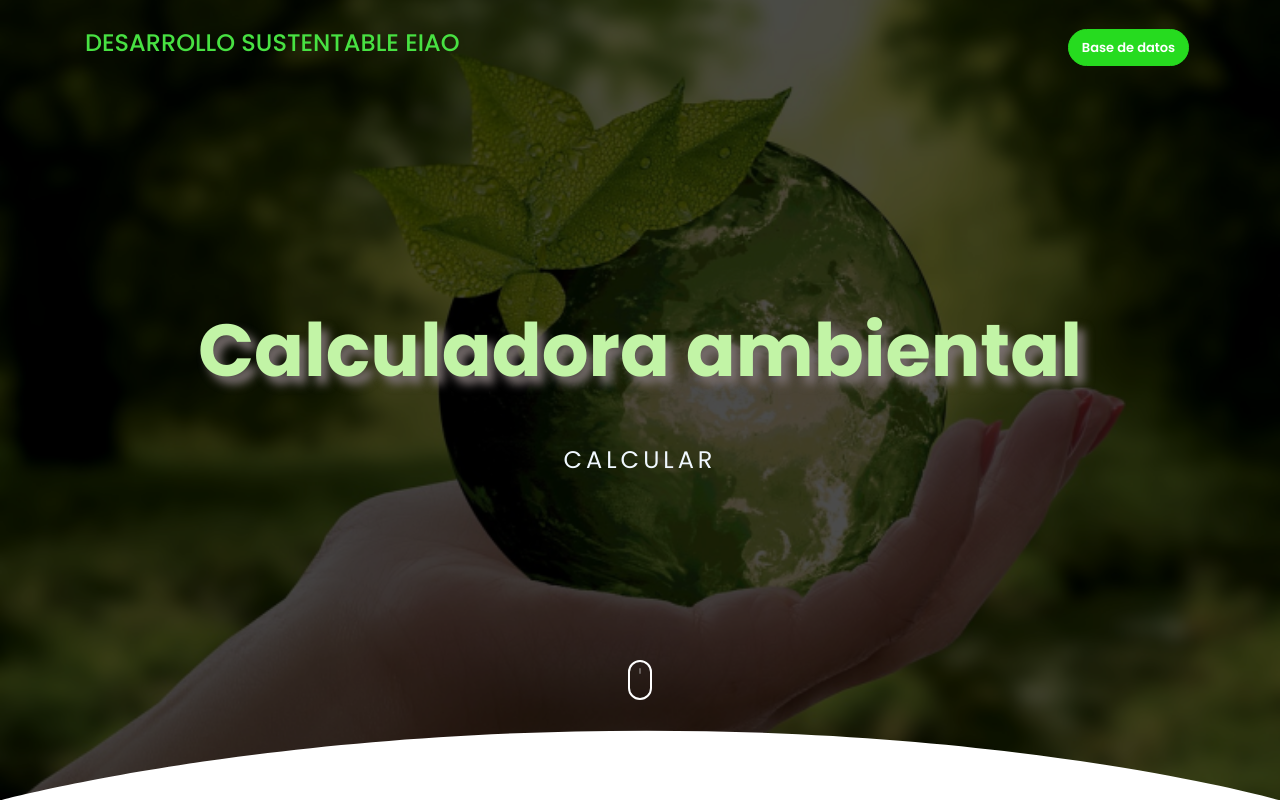
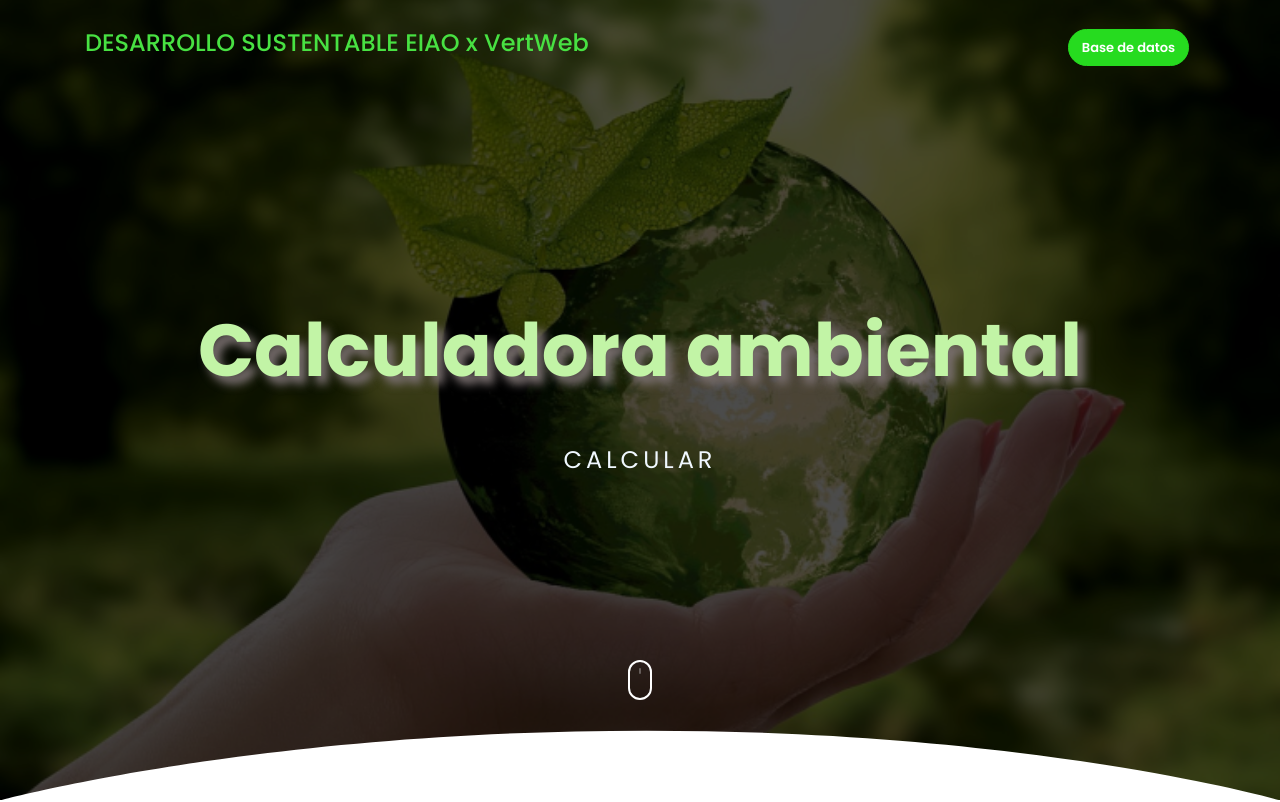
Before and after one commit to Diegogranja3/PROYECTO-WEB, a website: page 6to/index.html in a window 1280 px wide. Shown: the top 802 px of the page. Drawn offline with Linux system fonts and the light colour scheme.

Commit message:
Update index.html

```diff
--- a/6to/index.html
+++ b/6to/index.html
@@ -18,7 +18,7 @@
     <nav class="navbar custom-navbar navbar-expand-md navbar-light fixed-top" data-spy="affix" data-offset-top="10">
         <div class="container">
             <a class="navbar-brand" href="#">
-                <h4 class="subtitle" style="color: #48E142;">DESARROLLO SUSTENTABLE EIAO</h4>
+                <h4 class="subtitle" style="color: #48E142;">DESARROLLO SUSTENTABLE EIAO x VertWeb</h4>
             </a>
             <button class="navbar-toggler ml-auto" type="button" data-toggle="collapse" data-target="#navbarSupportedContent" aria-controls="navbarSupportedContent" aria-expanded="false" aria-label="Toggle navigation">
                 <span class="navbar-toggler-icon"></span>
```
